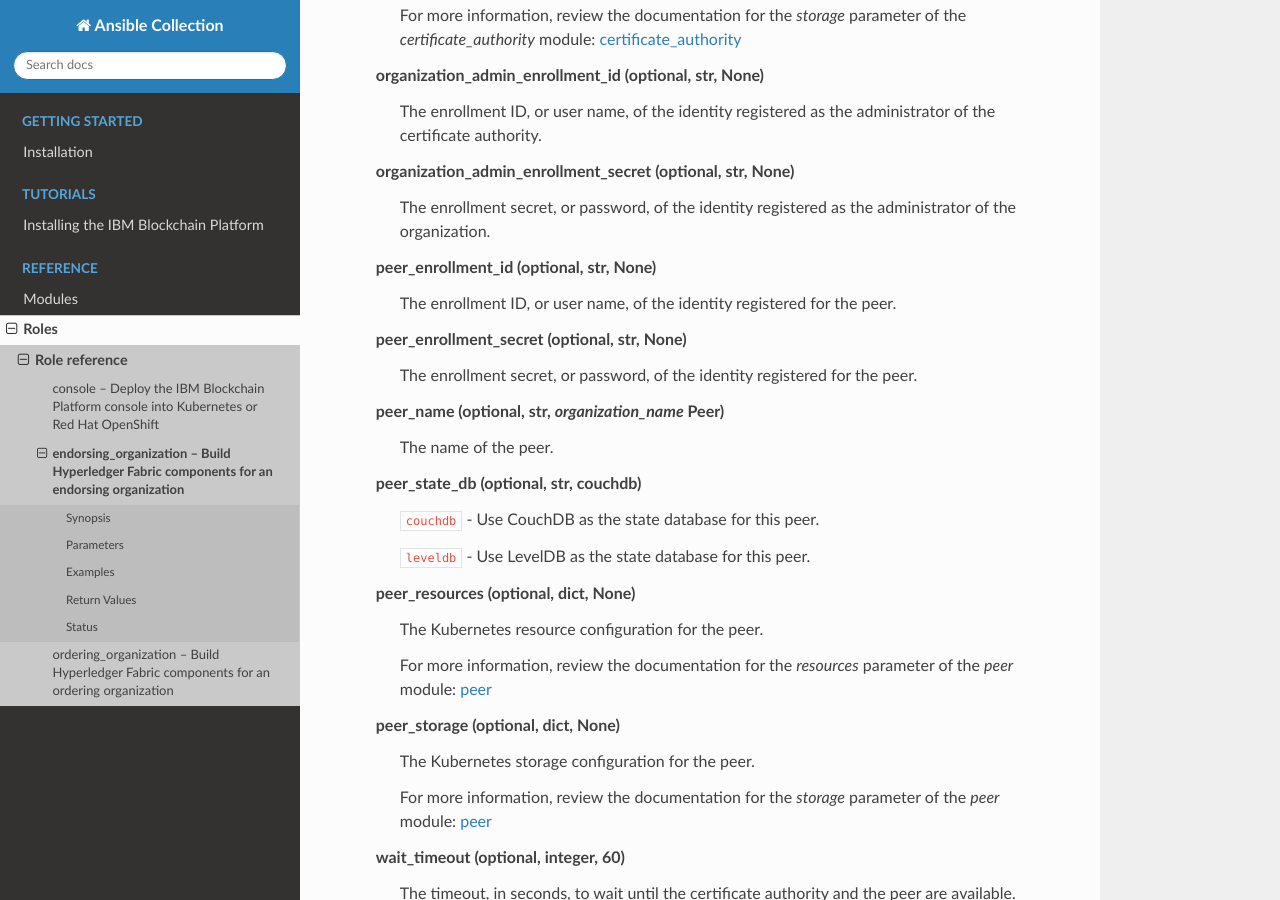
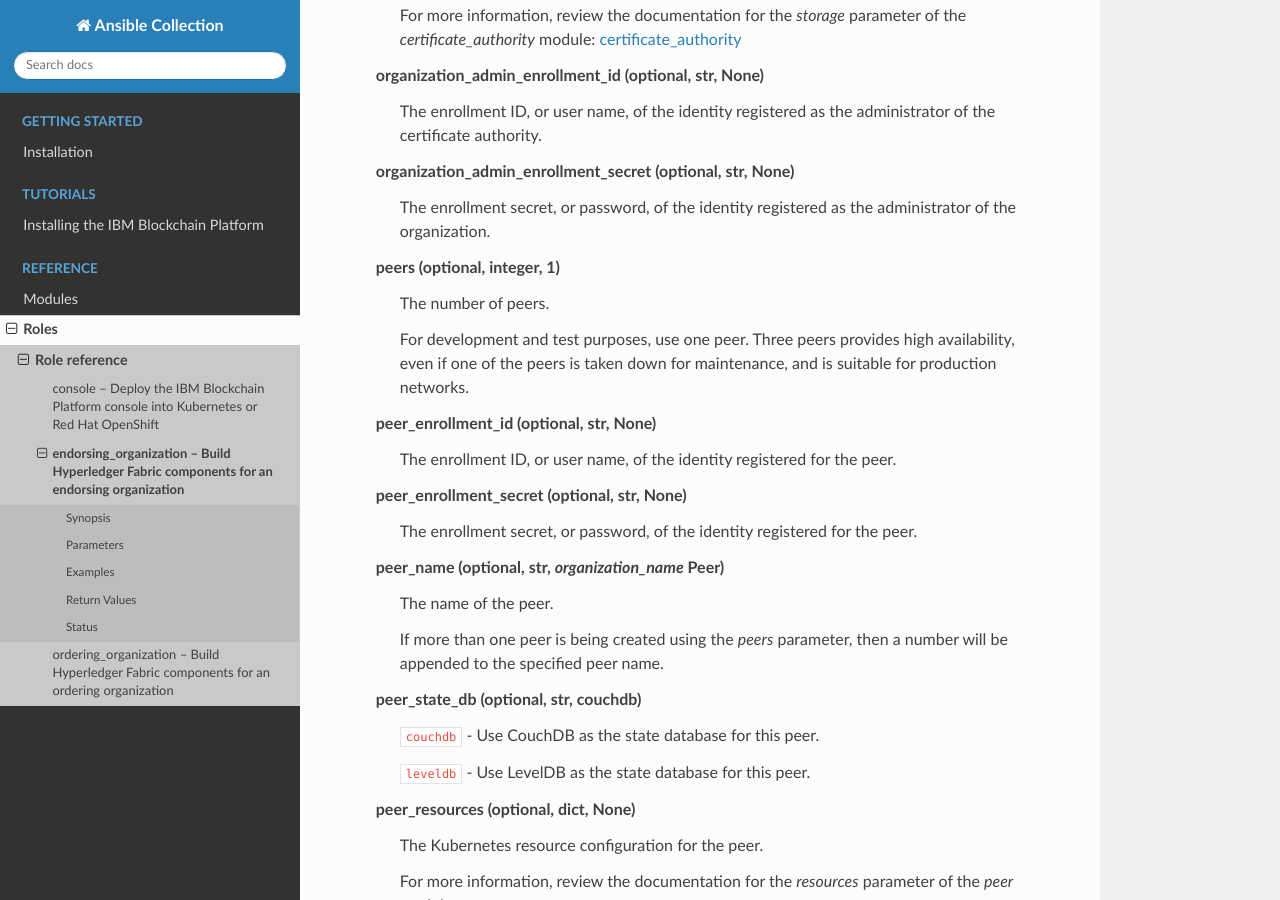
Before and after one commit to IBM-Blockchain/ansible-collection, a Sphinx documentation site: the page built from docs/source/roles/endorsing_organization.rst, in a window 1280 px wide and 900 px high, scrolled down 2027 px. Built offline with Sphinx 7.4.7 and the Read the Docs theme 2.0.0, drawn with Linux system fonts in a browser that asks for light colours.

Commit message:
Add peers parameter to endorsing organization role (resolves #161)
Signed-off-by: Simon Stone <sstone1@uk.ibm.com>

```diff
--- a/docs/source/roles/endorsing_organization.rst
+++ b/docs/source/roles/endorsing_organization.rst
@@ -83,6 +83,11 @@
   organization_admin_enrollment_secret (optional, str, None)
     The enrollment secret, or password, of the identity registered as the administrator of the organization.
 
+  peers (optional, integer, 1)
+    The number of peers.
+
+    For development and test purposes, use one peer. Three peers provides high availability, even if one of the peers is taken down for maintenance, and is suitable for production networks.
+
   peer_enrollment_id (optional, str, None)
     The enrollment ID, or user name, of the identity registered for the peer.
 
@@ -91,6 +96,8 @@
 
   peer_name (optional, str, *organization_name* Peer)
     The name of the peer.
+
+    If more than one peer is being created using the *peers* parameter, then a number will be appended to the specified peer name.
 
   peer_state_db (optional, str, couchdb)
     ``couchdb`` - Use CouchDB as the state database for this peer.
```
Also changed, not shown: 3 other files.
